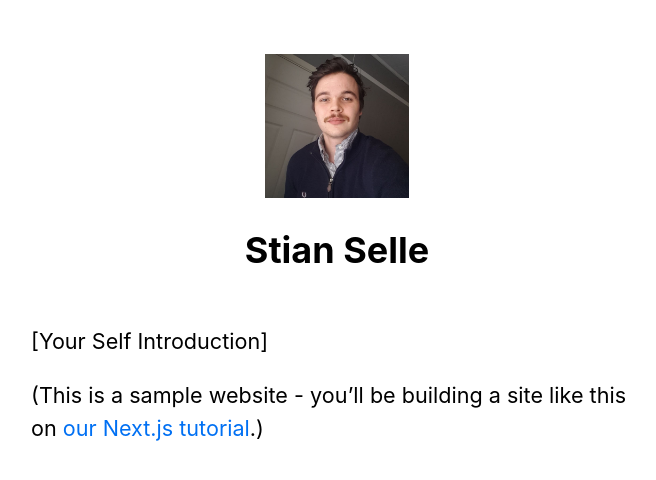
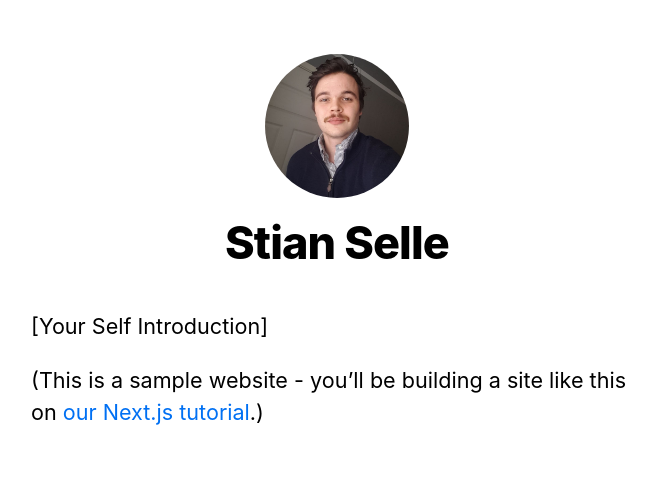
Before and after one commit to ittapopo/reactdev-blog, a Next.js app: page / in a window 1280 px wide. Shown: the top 480 px of the page, without its empty margins (303-959 px from the left). Built offline with nearby package versions, Linux system fonts and the light colour scheme.

Commit message:
fixed minor font issue

```diff
--- a/components/layout.js
+++ b/components/layout.js
@@ -31,11 +31,12 @@ export default function Layout({ children, home }) {
                       <Image
                         priority
                         src="/images/profile.jpg"
+                        className={utilStyles.borderCircle}
                         height={144}
                         width={144}
                         alt={name}
                       />
-                      <h1 className={utilStyles.heading2x1}>{name}</h1>
+                      <h1 className={utilStyles.heading2Xl}>{name}</h1>
                     </>
                 ) : (
                     <>
```
